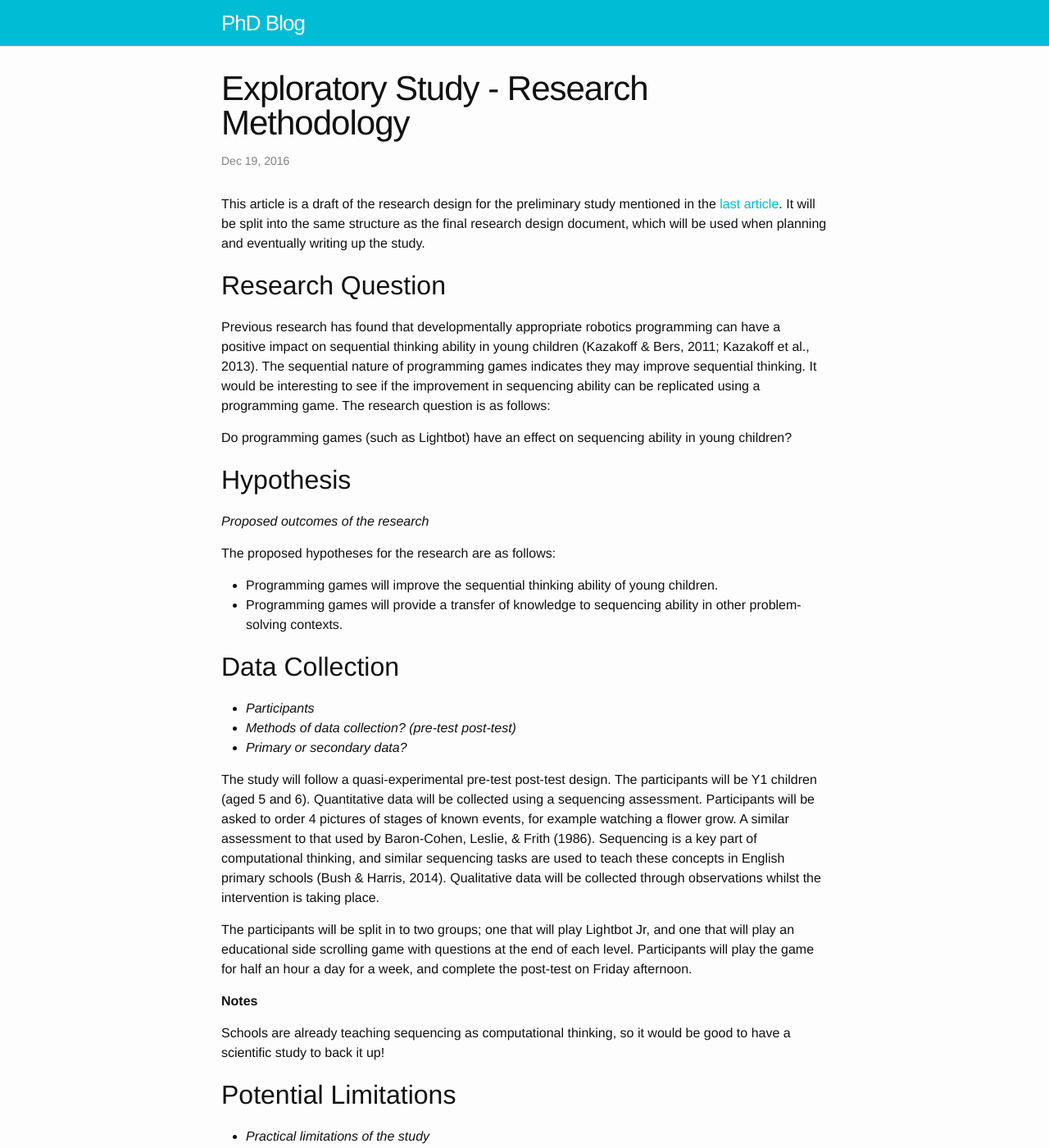
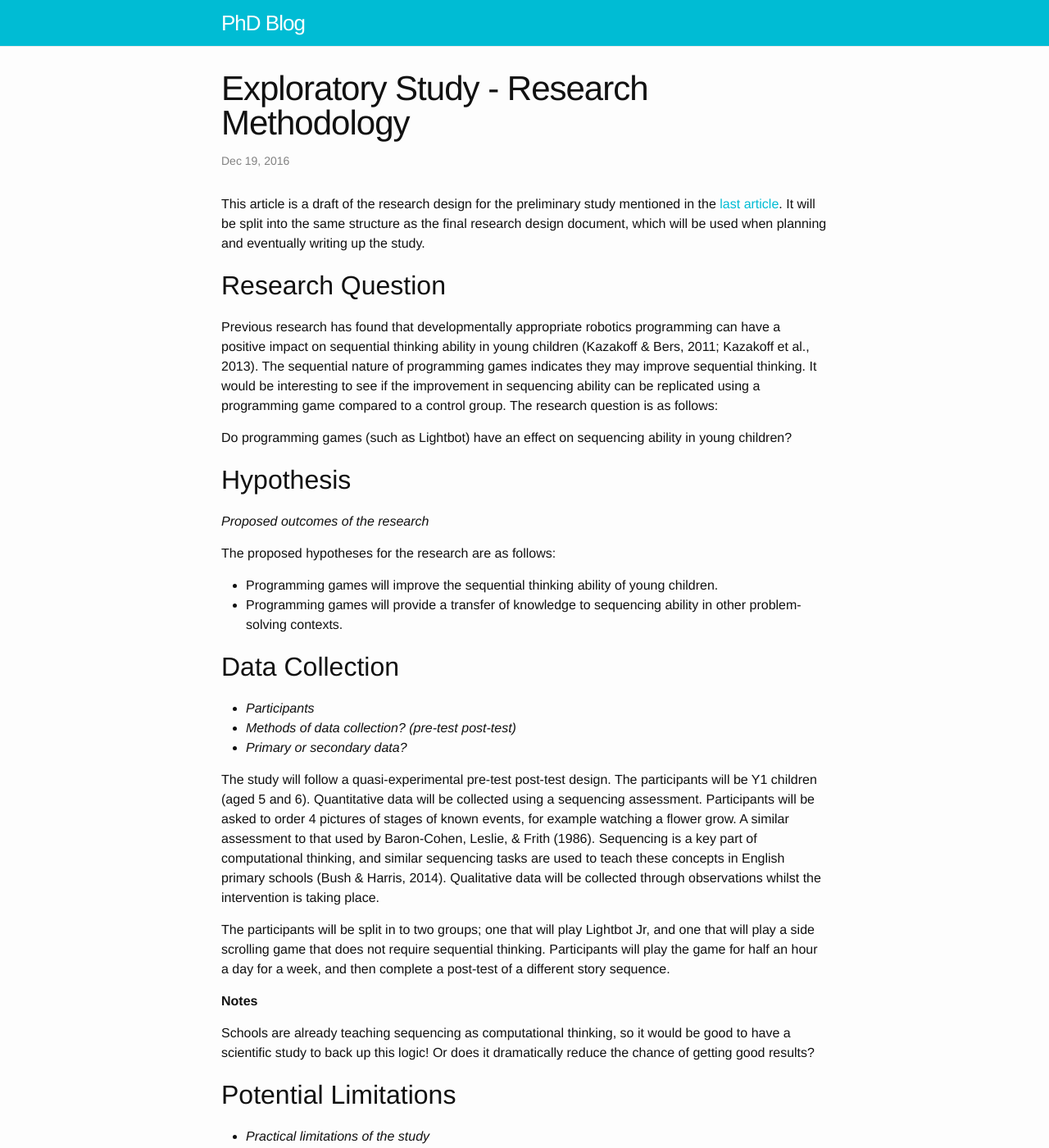
Before and after one commit to simonrose121/phd, a Jekyll site: the page built from _posts/2016-12-19-sequencing-study.md, in a window 1280 px wide and 1400 px high. Shown: the whole window at 82% size. Built offline with Jekyll 4.4.1, drawn with Linux system fonts in a browser that asks for light colours; some of the changed text lies outside the part shown.

Commit message:
Add to practical limitations

```diff
--- a/_posts/2016-12-19-sequencing-study.md
+++ b/_posts/2016-12-19-sequencing-study.md
@@ -9,7 +9,7 @@
 
 ## Research Question
 
-Previous research has found that developmentally appropriate robotics programming can have a positive impact on sequential thinking ability in young children (Kazakoff & Bers, 2011; Kazakoff et al., 2013). The sequential nature of programming games indicates they may improve sequential thinking. It would be interesting to see if the improvement in sequencing ability can be replicated using a programming game. The research question is as follows:
+Previous research has found that developmentally appropriate robotics programming can have a positive impact on sequential thinking ability in young children (Kazakoff & Bers, 2011; Kazakoff et al., 2013). The sequential nature of programming games indicates they may improve sequential thinking. It would be interesting to see if the improvement in sequencing ability can be replicated using a programming game compared to a control group. The research question is as follows:
 
 Do programming games (such as Lightbot) have an effect on sequencing ability in young children?
 
@@ -28,13 +28,13 @@
 
 The study will follow a quasi-experimental pre-test post-test design. The participants will be Y1 children (aged 5 and 6). Quantitative data will be collected using a sequencing assessment. Participants will be asked to order 4 pictures of stages of known events, for example watching a flower grow. A similar assessment to that used by Baron-Cohen, Leslie, & Frith (1986). Sequencing is a key part of computational thinking, and similar sequencing tasks are used to teach these concepts in English primary schools (Bush & Harris, 2014). Qualitative data will be collected through observations whilst the intervention is taking place.
 
-The participants will be split in to two groups; one that will play Lightbot Jr, and one that will play an educational  side scrolling game with questions at the end of each level. Participants will play the game for half an hour a day for a week, and complete the post-test on Friday afternoon.
+The participants will be split in to two groups; one that will play Lightbot Jr, and one that will play a side scrolling game that does not require sequential thinking. Participants will play the game for half an hour a day for a week, and then complete a post-test of a different story sequence.
 
 **Notes**
 
-Schools are already teaching sequencing as computational thinking, so it would be good to have a scientific study to back it up!
+Schools are already teaching sequencing as computational thinking, so it would be good to have a scientific study to back up this logic! Or does it dramatically reduce the chance of getting good results?
 
 ## Potential Limitations
 - *Practical limitations of the study*
 
-The existing computational thinking ability of the participants may affect the study. If they have already developed sequential thinking skills, the intervention may show no difference between the pre and post tests. This is particularly relevant as schools have been instructed to teach computational thinking to Y1 using picture sequences.
+The existing computational thinking ability of the participants may affect the study. If they have already developed sequential thinking skills, the intervention may show no difference between the pre and post tests. This is particularly relevant as schools have been instructed to teach computational thinking to Y1 using picture sequences, and combine this with bee-bots. It is therefore important that the selected school has not yet taught these principles.
```
